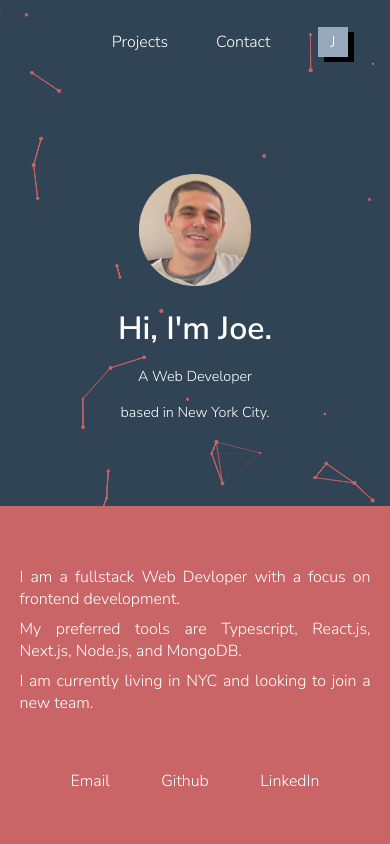
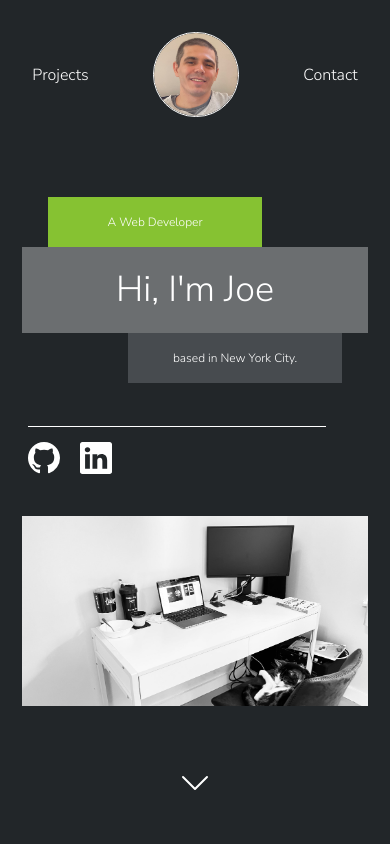
Before and after one commit to the-rabblerouser/McCann-Portfolio, a Next.js app: page / in a window 390 px wide. Shown: the top 844 px of the page. Built offline with nearby package versions, Linux system fonts and the light colour scheme.

Commit message:
Navbar and Hero Mobile updated

```diff
--- a/components/Hero/Hero.tsx
+++ b/components/Hero/Hero.tsx
@@ -1,15 +1,31 @@
 import React from 'react';
 
-import { OuterContainer, Img, Name, About } from './hero.styled';
+import {
+	OuterContainer,
+	Name,
+	WebDev,
+	NYC,
+	IconContainer,
+	Img,
+	ArrowContainer,
+} from './hero.styled';
+import { Github, LinkedIn, DownArrow } from '../../lib/icons';
 
 const Hero = () => {
 	return (
 		<>
 			<OuterContainer>
-				<Img src='images/IMG_1463.png' />
-				<Name>Hi, I&apos;m Joe.</Name>
-				<About>A Web Developer</About>
-				<About>based in New York City.</About>
+				<WebDev>A Web Developer</WebDev>
+				<Name>Hi, I&apos;m Joe</Name>
+				<NYC>based in New York City.</NYC>
+				<IconContainer>
+					<Github />
+					<LinkedIn />
+				</IconContainer>
+				<Img src='images/IMG_1534.jpeg' />
+				<ArrowContainer>
+					<DownArrow />
+				</ArrowContainer>
 			</OuterContainer>
 		</>
 	);
--- a/components/Hero/hero.styled.ts
+++ b/components/Hero/hero.styled.ts
@@ -5,42 +5,101 @@ export const OuterContainer = styled.div`
 	flex-direction: column;
 	align-items: center;
 	justify-content: start;
-	height: 40vh;
+	height: 100vh;
 	width: 100vw;
-	margin-top: 10vh;
+	margin-top: 79.8px;
+
+	@media (min-width: 810px) {
+	}
+`;
+
+export const Name = styled.p`
+	display: flex;
+	align-items: center;
+	justify-content: center;
+	width: 345.6px;
+	height: 85.2px;
+	margin: 0 0 0 0;
+	color: ${({ theme }) => theme.white};
+	background-color: ${({ theme }) => theme.lightGrey};
+	font-style: normal;
+	font-weight: normal;
+	font-size: 36px;
+	line-height: 42px;
+	text-align: center;
+
+	@media (min-width: 810px) {
+	}
+`;
+
+export const WebDev = styled.p`
+	display: flex;
+	align-items: center;
+	justify-content: center;
+	width: 213.6px;
+	height: 50.4px;
+	margin: 0 5rem 0 0;
+	color: ${({ theme }) => theme.white};
+	font-size: 12px;
+	line-height: 12px;
+	text-align: center;
+	background-color: ${({ theme }) => theme.lightGreen};
+
+	@media (min-width: 810px) {
+	}
+`;
+
+export const NYC = styled.p`
+	display: flex;
+	align-items: center;
+	justify-content: center;
+	width: 213.6px;
+	height: 50.4px;
+	margin: 0 0 0 5rem;
+	color: ${({ theme }) => theme.white};
+	font-size: 12px;
+	line-height: 12px;
+	text-align: center;
+	background-color: ${({ theme }) => theme.darkGrey};
+
+	@media (min-width: 810px) {
+	}
+`;
+
+export const IconContainer = styled.div`
+	display: flex;
+	flex-direction: row;
+	align-items: start;
+	justify-content: start;
+	width: 298px;
+	height: 47px;
+	margin: 43.4px 36px 0 0;
+	padding-top: 14.62px;
+	gap: 20px;
+	border-top: 1px solid ${({ theme }) => theme.white};
+	color: ${({ theme }) => theme.white};
 
 	@media (min-width: 810px) {
 	}
 `;
 
 export const Img = styled.img`
-	height: 7rem;
-	width: 7rem;
-	margin: 5px;
-
-	@media (min-width: 810px) {
-		margin: 1rem;
-	}
-`;
-
-export const Name = styled.p`
-	color: ${({ theme }) => theme.white};
-	font-size: 2rem;
-	font-weight: 600;
-	margin: 1rem 0 0 0;
-	text-align: center;
-	width: 100%;
+	width: 345.6px;
+	height: 190.03px;
+	margin-top: 43px;
 
 	@media (min-width: 810px) {
 	}
 `;
 
-export const About = styled.p`
+export const ArrowContainer = styled.div`
+	display: flex;
+	align-items: center;
+	justify-content: center;
+	height: 32px;
+	width: 100vw;
+	margin-top: 61px;
 	color: ${({ theme }) => theme.white};
-	font-size: 0.9rem;
-	margin: 1rem 0 0 0;
-	text-align: center;
-	width: 100%;
 
 	@media (min-width: 810px) {
 	}
--- a/components/Navbar/Navbar.tsx
+++ b/components/Navbar/Navbar.tsx
@@ -3,10 +3,8 @@ import { useRouter } from 'next/router';
 
 import {
 	OuterContainer,
-	InnerContainer,
 	NavLinks,
-	Diamond,
-	DiamondText,
+	Img,
 	Projects,
 	Contact,
 } from './navbar.styled';
@@ -22,19 +20,11 @@ const Navbar = () => {
 	return (
 		<>
 			<OuterContainer>
-				<InnerContainer
-					onClick={() => setToggle(!toggle)}
-					onMouseEnter={() => setToggle(true)}
-					onMouseLeave={() => setToggle(false)}>
-					<Diamond toggle={toggle}>
-						<DiamondText toggle={toggle}>J</DiamondText>
-					</Diamond>
-
-					<NavLinks toggle={toggle}>
-						<Projects href={href}>{link}</Projects>
-						<Contact href='mailto:tojmccann@gmail.com'>Contact</Contact>
-					</NavLinks>
-				</InnerContainer>
+				<NavLinks>
+					<Img src='images/IMG_1463.png' />
+					<Projects href={href}>{link}</Projects>
+					<Contact href='mailto:tojmccann@gmail.com'>Contact</Contact>
+				</NavLinks>
 			</OuterContainer>
 		</>
 	);
--- a/components/Navbar/navbar.styled.ts
+++ b/components/Navbar/navbar.styled.ts
@@ -1,85 +1,46 @@
 import styled from 'styled-components';
 
-interface NavProps {
-	toggle: boolean;
-}
-
 export const OuterContainer = styled.div`
-	display: flex;
-	justify-content: center;
-	align-items: center;
-	height: 10vh;
+	height: 85.2px;
 	width: 100vw;
+	margin-top: 2rem;
 
 	@media (min-width: 811px) {
 		width: 90vw;
 	}
 `;
 
-export const InnerContainer = styled.div`
+export const NavLinks = styled.div`
 	display: flex;
-	flex-direction: row-reverse;
-	justify-content: space-evenly;
+	flex-direction: row;
+	justify-content: space-around;
 	align-items: center;
 	width: 100%;
 	height: 100%;
-
-	@media (min-width: 811px) {
-	}
-`;
-
-export const Diamond = styled.div<NavProps>`
-	display: flex;
-	justify-content: center;
-	align-items: center;
-	height: 30px;
-	width: 30px;
-	margin: 0 0 0 0;
-	transition-duration: 1s;
-	transform: ${({ toggle }) => (toggle ? 'rotate(-90deg)' : 'rotate(45deg)')};
-	background: ${({ theme }) => theme.secondary};
-	box-shadow: ${({ toggle }) => (toggle ? '-5px 6px #000' : '7px 4px #000')};
-	cursor: pointer;
-
-	@media (min-width: 811px) {
-		height: 2.5rem;
-		width: 2.5rem;
-	}
-`;
-
-export const DiamondText = styled.span<NavProps>`
-	color: ${({ theme }) => theme.white};
-	fontsize: 1.5rem;
-	transition-duration: 1s;
-	transform: ${({ toggle }) => (toggle ? 'rotate(90deg)' : 'rotate(-45deg)')};
-	cursor: pointer;
-
-	@media (min-width: 811px) {
-	}
-`;
-
-export const NavLinks = styled.div<NavProps>`
-	display: flex;
-	justify-content: center;
-	align-items: center;
-	width: 60%;
-	height: 100%;
-	transition: transform 0.7s, opacity 0.1s;
-	transform: ${({ toggle }) =>
-		toggle ? 'translateX(0px)' : 'translateX(40px)'};
-	opacity: ${({ toggle }) => (toggle ? 1 : 0)};
 
 	@media (min-width: 811px) {
 		justify-content: -webkit-end;
 	}
 `;
 
+export const Img = styled.img`
+	order: 2;
+	width: 85.2px;
+	height: 85.2px;
+	border: 1px solid white;
+	border-radius: 100%;
+
+	@media (min-width: 810px) {
+		margin: 1rem;
+	}
+`;
+
 export const Projects = styled.a`
+	order: 1;
 	background: none;
 	border: none;
 	color: ${({ theme }) => theme.white};
 	font-size: 1rem;
-	margin-left: 8rem;
 
 	&:hover {
 		transition: 0.3s;
@@ -87,29 +48,16 @@ export const Projects = styled.a`
 	}
 
 	@media (min-width: 811px) {
-		margin-left: 10rem;
 	}
 `;
 
 export const Contact = styled.a`
+	order: 3;
 	color: ${({ theme }) => theme.white};
 	font-size: 1rem;
-	margin-left: 3rem;
-	margin-right: 4rem;
 
 	&:hover {
 		transition: 0.3s;
 		color: ${({ theme }) => theme.primary};
 	}
-
-	@media (min-width: 810px) {
-		margin-left: 4rem;
-		margin-right: -20rem;
-	}
-
-	@media (min-width: 811px) {
-		margin-left: 4rem;
-		margin-right: -4rem;
-		-webkit-margin-end: -40rem;
-	}
 `;
--- /dev/null
+++ b/lib/icons.js
@@ -0,0 +1,38 @@
+export const Github = () => (
+	<svg
+		xmlns='http://www.w3.org/2000/svg'
+		width='32'
+		height='32'
+		fill='currentColor'
+		className='bi bi-github'
+		viewBox='0 0 16 16'>
+		<path d='M8 0C3.58 0 0 3.58 0 8c0 3.54 2.29 6.53 5.47 7.59.4.07.55-.17.55-.38 0-.19-.01-.82-.01-1.49-2.01.37-2.53-.49-2.69-.94-.09-.23-.48-.94-.82-1.13-.28-.15-.68-.52-.01-.53.63-.01 1.08.58 1.23.82.72 1.21 1.87.87 2.33.66.07-.52.28-.87.51-1.07-1.78-.2-3.64-.89-3.64-3.95 0-.87.31-1.59.82-2.15-.08-.2-.36-1.02.08-2.12 0 0 .67-.21 2.2.82.64-.18 1.32-.27 2-.27.68 0 1.36.09 2 .27 1.53-1.04 2.2-.82 2.2-.82.44 1.1.16 1.92.08 2.12.51.56.82 1.27.82 2.15 0 3.07-1.87 3.75-3.65 3.95.29.25.54.73.54 1.48 0 1.07-.01 1.93-.01 2.2 0 .21.15.46.55.38A8.012 8.012 0 0 0 16 8c0-4.42-3.58-8-8-8z' />
+	</svg>
+);
+
+export const LinkedIn = () => (
+	<svg
+		xmlns='http://www.w3.org/2000/svg'
+		width='32'
+		height='32'
+		fill='currentColor'
+		className='bi bi-linkedin'
+		viewBox='0 0 16 16'>
+		<path d='M0 1.146C0 .513.526 0 1.175 0h13.65C15.474 0 16 .513 16 1.146v13.708c0 .633-.526 1.146-1.175 1.146H1.175C.526 16 0 15.487 0 14.854V1.146zm4.943 12.248V6.169H2.542v7.225h2.401zm-1.2-8.212c.837 0 1.358-.554 1.358-1.248-.015-.709-.52-1.248-1.342-1.248-.822 0-1.359.54-1.359 1.248 0 .694.521 1.248 1.327 1.248h.016zm4.908 8.212V9.359c0-.216.016-.432.08-.586.173-.431.568-.878 1.232-.878.869 0 1.216.662 1.216 1.634v3.865h2.401V9.25c0-2.22-1.184-3.252-2.764-3.252-1.274 0-1.845.7-2.165 1.193v.025h-.016a5.54 5.54 0 0 1 .016-.025V6.169h-2.4c.03.678 0 7.225 0 7.225h2.4z' />
+	</svg>
+);
+
+export const DownArrow = () => (
+	<svg
+		xmlns='http://www.w3.org/2000/svg'
+		width='32'
+		height='32'
+		fill='currentColor'
+		className='bi bi-chevron-down'
+		viewBox='0 0 16 16'>
+		<path
+			fillRule='evenodd'
+			d='M1.646 4.646a.5.5 0 0 1 .708 0L8 10.293l5.646-5.647a.5.5 0 0 1 .708.708l-6 6a.5.5 0 0 1-.708 0l-6-6a.5.5 0 0 1 0-.708z'
+		/>
+	</svg>
+);
--- a/pages/_app.tsx
+++ b/pages/_app.tsx
@@ -8,6 +8,7 @@ body {
   padding: 0;
   margin: 0;
   font-family: 'Nunito Sans', sans-serif;
+  background: #222629;
 }
 
 a {
@@ -26,6 +27,10 @@ const theme = {
 	secondary: '#97aabd',
 	teriary: '#314455',
 	white: '#fff',
+	lightGreen: '#86c232',
+	darkGreen: '#61892f',
+	lightGrey: '#6b6e70',
+	darkGrey: '#474B4F',
 };
 
 function MyApp({ Component, pageProps }: AppProps) {
--- a/pages/index.tsx
+++ b/pages/index.tsx
@@ -27,7 +27,7 @@ const AppContainer = styled.div`
 const Home: NextPage = () => {
 	return (
 		<>
-			<Particles id='tsparticles' options={particleOptions} />
+			{/* <Particles id='tsparticles' options={particleOptions} /> */}
 			<AppContainer>
 				<Navbar />
 				<Hero />
```
Also changed, not shown: public/images/IMG_1534.jpeg (added).
